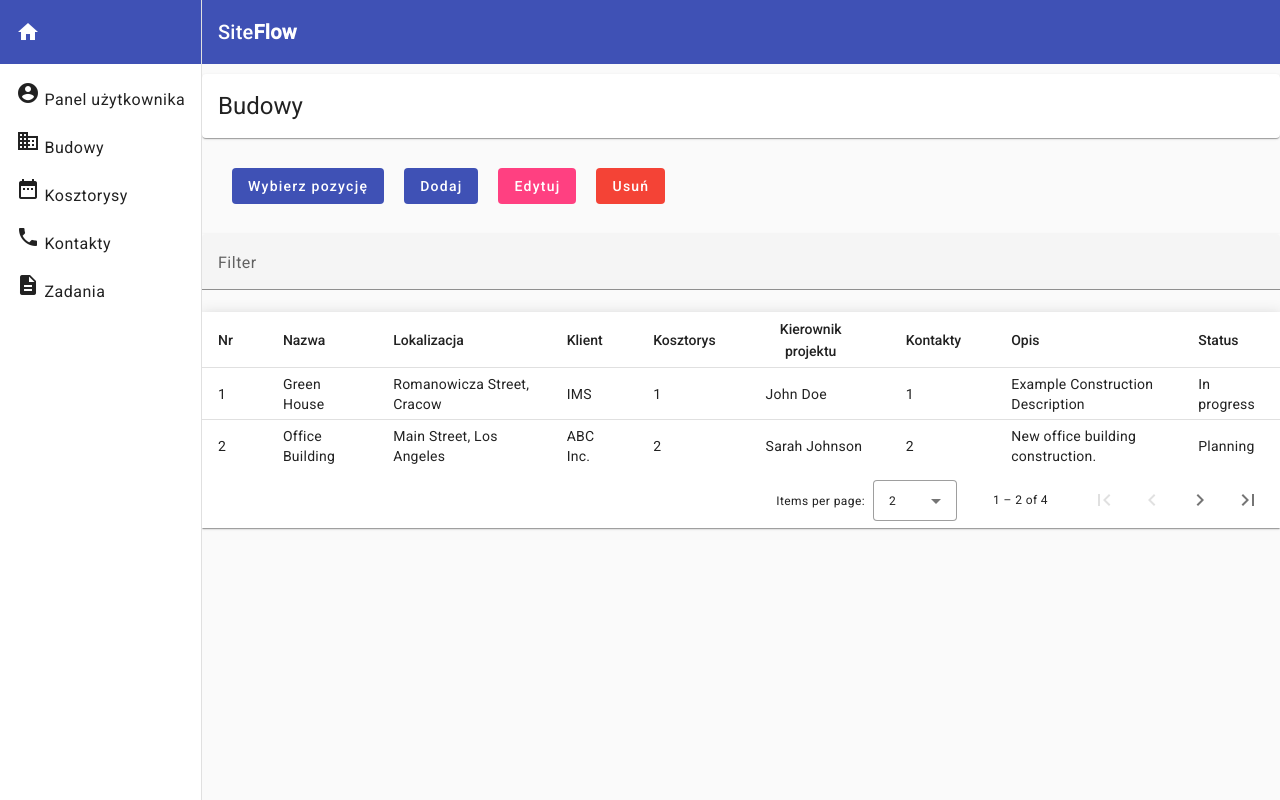
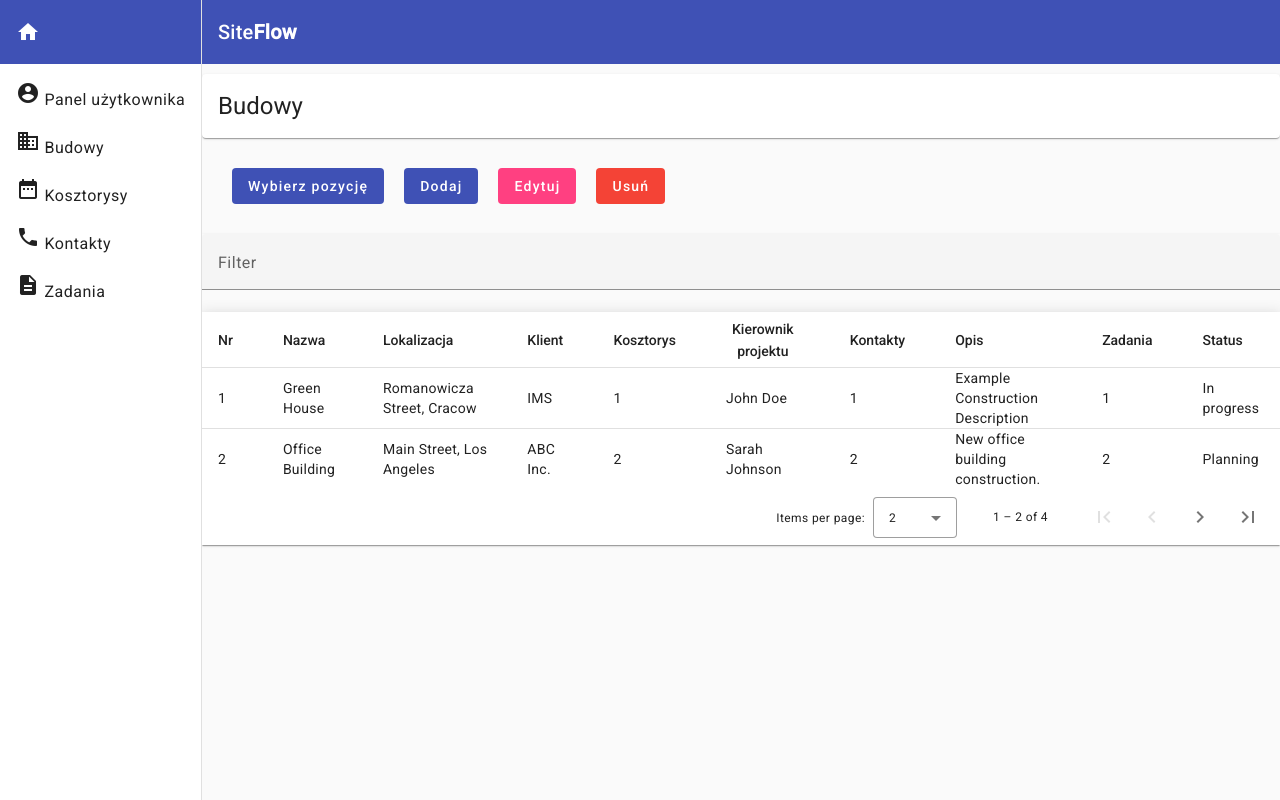
Before and after one commit to akrzeminska/site-flow, an Angular app: page /constructions in a window 1280 px wide. Built offline with nearby package versions, Linux system fonts and the light colour scheme.

Commit message:
fix in the data model

```diff
--- a/src/app/features/constructions/constructions.component.ts
+++ b/src/app/features/constructions/constructions.component.ts
@@ -72,6 +72,11 @@ export class ConstructionsComponent implements OnInit, AfterViewInit {
       cell: (element: Construction) => `${element.description}`,
     },
     {
+      columnDef: 'task',
+      header: 'Zadania',
+      cell: (element: Construction) => `${element.taskId}`,
+    },
+    {
       columnDef: 'status',
       header: 'Status',
       cell: (element: Construction) => `${element.status}`,
@@ -90,6 +95,7 @@ export class ConstructionsComponent implements OnInit, AfterViewInit {
       } else {
         console.log('Nie znaleziono konstrukcji o podanym id.');
       }
+      console.log('Dane po pobraniu przez getById:', this.dataSource.data);
     });
   }
 
@@ -100,6 +106,7 @@ export class ConstructionsComponent implements OnInit, AfterViewInit {
       } else {
         console.log('Nie znaleziono konstrukcji o podanym id.');
       }
+      console.log('Dane po pobraniu przez getAllData:', this.dataSource.data);
     });
   }
 
--- a/src/app/models/construction.model.ts
+++ b/src/app/models/construction.model.ts
@@ -11,5 +11,6 @@ export interface Construction {
     manager: string;
     contactId: number;
     description: string;
+    taskId: number;
     status: string;
   }
--- a/src/app/shared/services/local-storage-seeder.service.ts
+++ b/src/app/shared/services/local-storage-seeder.service.ts
@@ -15,6 +15,7 @@ export class LocalStorageSeederService {
       "manager": "John Doe",
       "contactId": 1,
       "description": "Example Construction Description",
+      "taskId": 1,
       "status": "In progress"
     },
     {
@@ -26,6 +27,7 @@ export class LocalStorageSeederService {
       "manager": "Sarah Johnson",
       "contactId": 2,
       "description": "New office building construction.",
+      "taskId": 2,
       "status": "Planning"
     },
 
@@ -37,6 +39,7 @@ export class LocalStorageSeederService {
       "costEstimateId": 3,
       "manager": "Michael Brown",
       "contactId": 3,
+      "taskId": 3,
       "description": "Construction of a luxury apartment complex.",
       "status": "In progress"
     },
@@ -50,6 +53,7 @@ export class LocalStorageSeederService {
       "manager": "Emily Davis",
       "contactId": 4,
       "description": "Renovation of the city hospital's facilities.",
+      "taskId": 4,
       "status": "Completed"
     },
   ];
@@ -64,6 +68,7 @@ export class LocalStorageSeederService {
       "email": "john.doe@example.com",
       "role": "Project Manager",
       "description": "Primary contact person for the project.",
+      "taskId": 1,
       "constructionId": 1
     },
     {
@@ -75,6 +80,7 @@ export class LocalStorageSeederService {
       "email": "alice.j@example.com",
       "role": "Project Coordinator",
       "description": "Key contact for project coordination.",
+      "taskId": 2,
       "constructionId": 2
     },
 
@@ -87,6 +93,7 @@ export class LocalStorageSeederService {
       "email": "michael.b@example.com",
       "role": "Project Director",
       "description": "Director overseeing construction projects.",
+      "taskId": 3,
       "constructionId": 3
     },
 
@@ -99,6 +106,7 @@ export class LocalStorageSeederService {
       "email": "emily.d@example.com",
       "role": "Project Manager",
       "description": "Responsible for hospital renovation project.",
+      "taskId": 4,
       "constructionId": 4
     }
   ];
--- a/src/assets/data/construction.json
+++ b/src/assets/data/construction.json
@@ -7,5 +7,6 @@
     "manager": "John Doe",
     "contactId": 1,
     "description": "Example Construction Description",
+    "taskId": 1,
     "status": "In progress"
   }
```
Also changed, not shown: src/app/features/constructions/constructions.component.html (line endings or trailing spaces), src/app/features/constructions/constructions.component.scss (line endings or trailing spaces).
